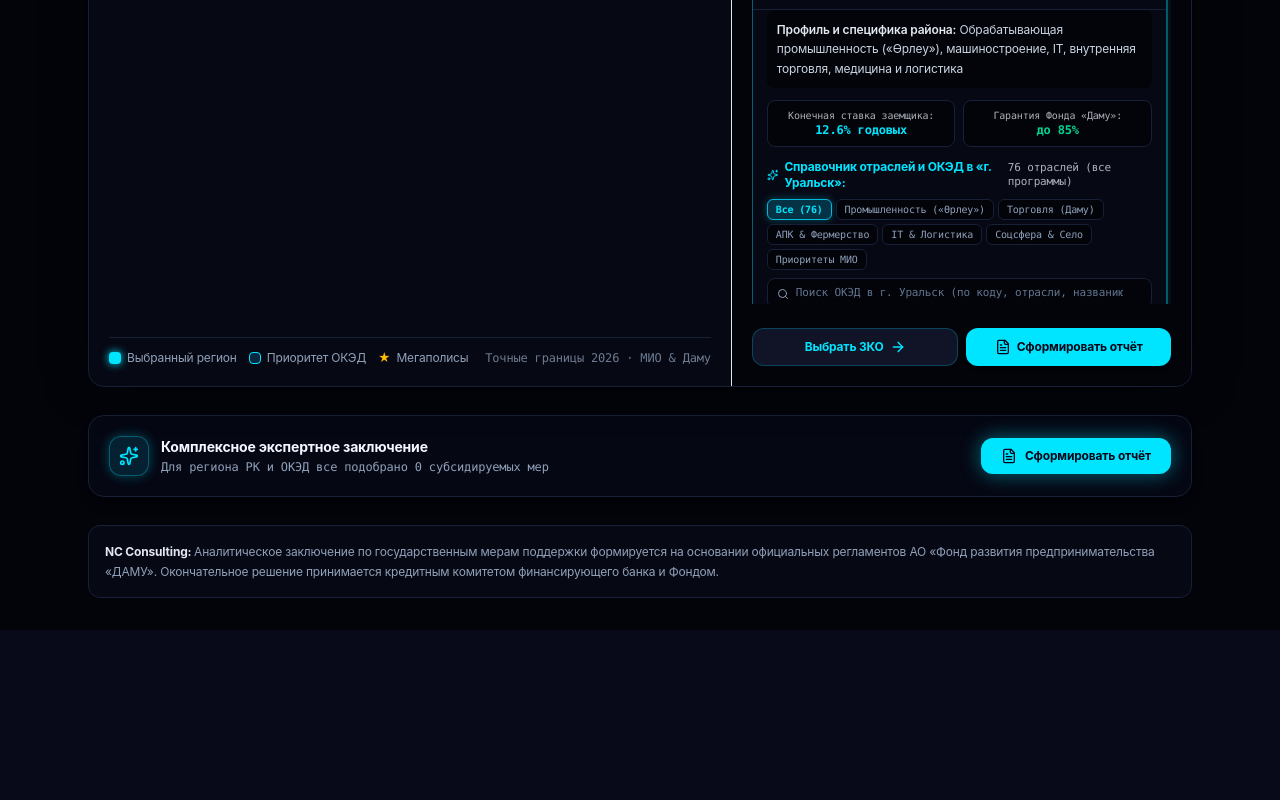
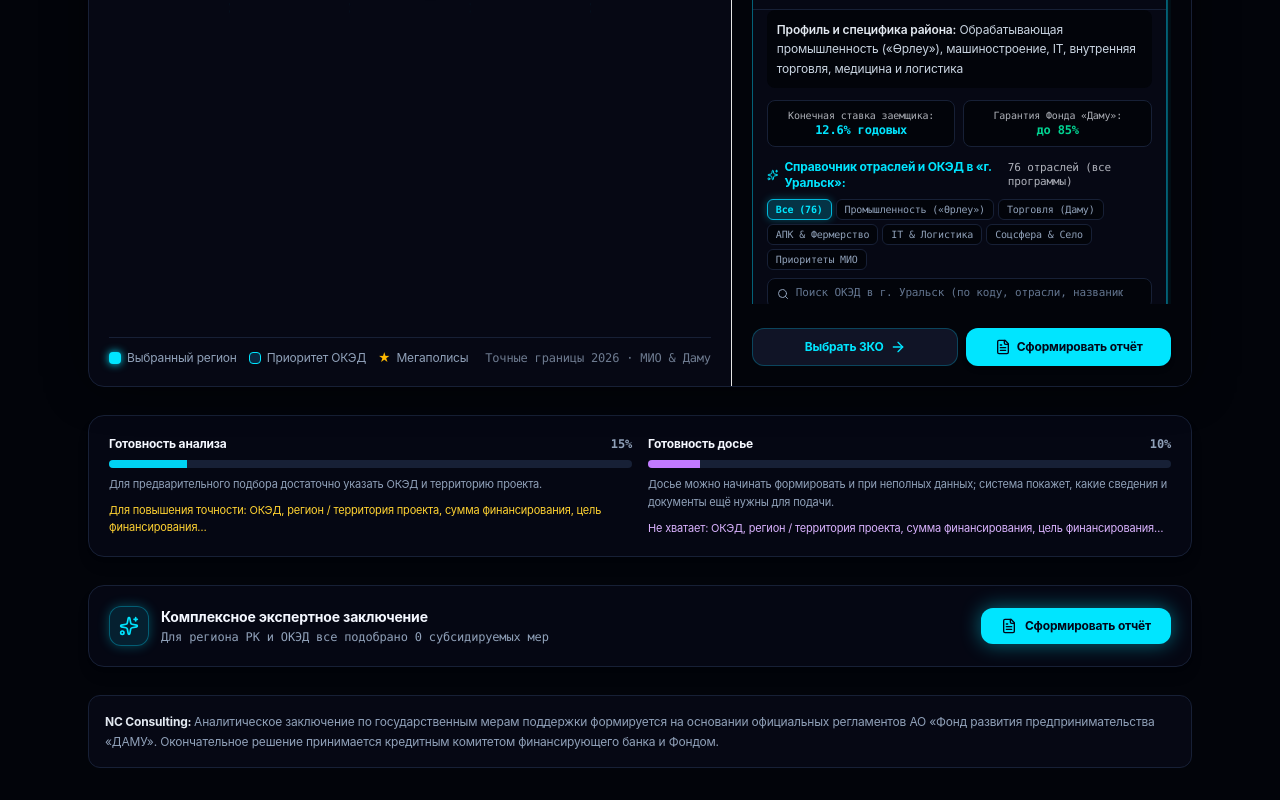
Before and after one commit to Stefan1316/nc-decision-program-test, a React (Vite) app: page / in a window 1280 px wide. Shown: the part 1331-2131 px from the top of the page. Before the commit the page ends 1961 px from the top, so only its background shows below. Built offline with nearby package versions, Linux system fonts and the light colour scheme.

Commit message:
feat: show analysis and dossier readiness without blocking preliminary results

```diff
--- a/src/App.tsx
+++ b/src/App.tsx
@@ -1,6 +1,7 @@
 import React, { useState, useMemo } from 'react';
 import { UserQuery } from './types/damu';
 import { evaluatePrograms } from './logic/decisionEngine';
+import { calculateReadiness } from './logic/readiness';
 import { Header } from './components/Header';
 import { QueryInputPanel } from './components/QueryInputPanel';
 import { MioPrioritiesMap } from './components/MioPrioritiesMap';
@@ -164,6 +165,10 @@ export default function App() {
   const reportSummary = useMemo(() => {
     return evaluatePrograms(analyzedQuery || query);
   }, [analyzedQuery, query]);
+
+  const readiness = useMemo(() => {
+    return calculateReadiness(query, liveSummary);
+  }, [query, liveSummary]);
 
   return (
     <div className={`min-h-screen flex flex-col font-sans transition-colors duration-300 overflow-x-hidden relative ${
@@ -353,6 +358,57 @@ export default function App() {
           </div>
         )}
 
+        {/* Готовность анализа и досье */}
+        <div className={`p-4 sm:p-5 rounded-2xl border transition-all duration-300 ${
+          isLight ? 'bg-white border-neutral-200 shadow-sm' : 'bg-[#060814]/90 border-[#172036] shadow-lg'
+        }`}>
+          <div className="grid grid-cols-1 md:grid-cols-2 gap-4">
+            <div>
+              <div className="flex items-center justify-between gap-3 mb-2">
+                <div className={`text-xs font-bold ${isLight ? 'text-neutral-900' : 'text-[#F4F7FF]'}`}>Готовность анализа</div>
+                <div className={`text-xs font-mono font-bold ${readiness.analysis_percent >= 80 ? 'text-emerald-400' : readiness.analysis_percent >= 50 ? 'text-amber-400' : 'text-slate-400'}`}>
+                  {readiness.analysis_percent}%
+                </div>
+              </div>
+              <div className={`h-2 rounded-full overflow-hidden ${isLight ? 'bg-neutral-200' : 'bg-[#172036]'}`}>
+                <div className="h-full bg-cyan-400 transition-all" style={{ width: `${readiness.analysis_percent}%` }} />
+              </div>
+              <div className={`text-[11px] mt-2 leading-relaxed ${isLight ? 'text-neutral-500' : 'text-slate-400'}`}>
+                {readiness.can_run_preliminary
+                  ? 'Предварительный подбор уже доступен. Недостающие данные снижают точность, но не блокируют результат.'
+                  : 'Для предварительного подбора достаточно указать ОКЭД и территорию проекта.'}
+              </div>
+              {readiness.analysis_missing.length > 0 && (
+                <div className={`text-[11px] mt-2 ${isLight ? 'text-amber-700' : 'text-amber-300'}`}>
+                  Для повышения точности: {readiness.analysis_missing.slice(0, 4).join(', ')}
+                  {readiness.analysis_missing.length > 4 ? '…' : ''}
+                </div>
+              )}
+            </div>
+
+            <div>
+              <div className="flex items-center justify-between gap-3 mb-2">
+                <div className={`text-xs font-bold ${isLight ? 'text-neutral-900' : 'text-[#F4F7FF]'}`}>Готовность досье</div>
+                <div className={`text-xs font-mono font-bold ${readiness.dossier_percent >= 90 ? 'text-emerald-400' : readiness.dossier_percent >= 50 ? 'text-amber-400' : 'text-slate-400'}`}>
+                  {readiness.dossier_percent}%
+                </div>
+              </div>
+              <div className={`h-2 rounded-full overflow-hidden ${isLight ? 'bg-neutral-200' : 'bg-[#172036]'}`}>
+                <div className="h-full bg-purple-400 transition-all" style={{ width: `${readiness.dossier_percent}%` }} />
+              </div>
+              <div className={`text-[11px] mt-2 leading-relaxed ${isLight ? 'text-neutral-500' : 'text-slate-400'}`}>
+                Досье можно начинать формировать и при неполных данных; система покажет, какие сведения и документы ещё нужны для подачи.
+              </div>
+              {readiness.dossier_missing.length > 0 && (
+                <div className={`text-[11px] mt-2 ${isLight ? 'text-purple-700' : 'text-purple-300'}`}>
+                  Не хватает: {readiness.dossier_missing.slice(0, 4).join(', ')}
+                  {readiness.dossier_missing.length > 4 ? '…' : ''}
+                </div>
+              )}
+            </div>
+          </div>
+        </div>
+
         {/* Аналитическое резюме и запуск экспертного отчёта (Реестр программ Даму снизу скрыт) */}
         <div className={`p-4 sm:p-5 rounded-2xl border flex flex-col md:flex-row md:items-center justify-between gap-4 transition-all duration-300 ${
           isLight
```
